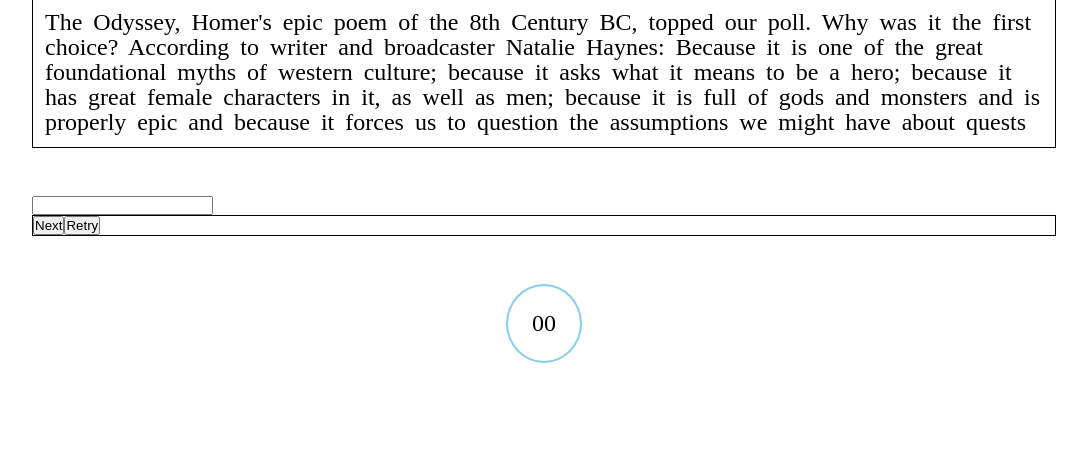
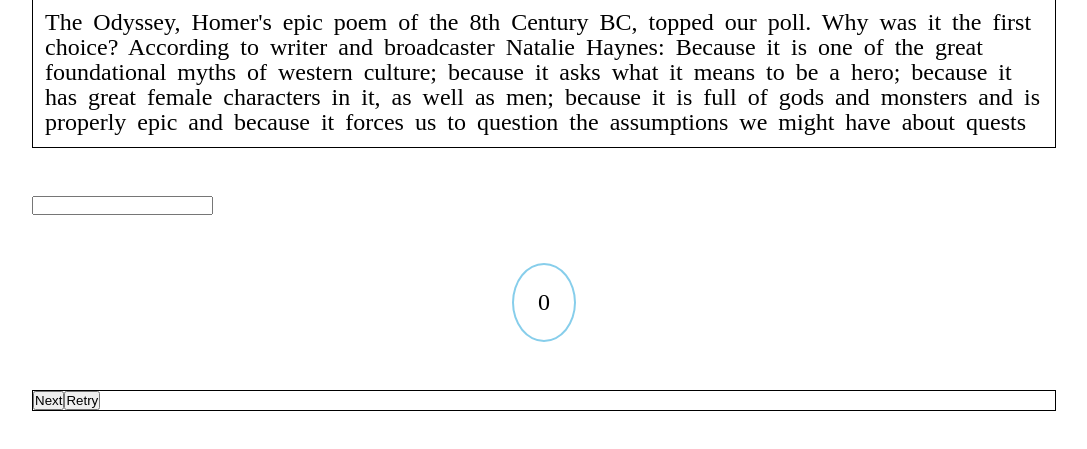
Before and after one commit to AyanDas-99/Typing-test-website, a plain HTML site: page index.html in a window 1280 px wide. Shown: the part 71-520 px from the top of the page, without its empty margins (96-1183 px from the left). Drawn offline with Linux system fonts and the light colour scheme.

Commit message:
Rearranged timer div

```diff
--- a/index.html
+++ b/index.html
@@ -16,12 +16,14 @@
       <a href="#">Login / SignUp</a>
     </nav>
     <div class="display-text"></div>
-    <input type="text" name="input" id="input" cols="80" rows="10">
+    <div class="main">
+      <input type="text" name="input" id="input" cols="80" rows="10">
+      <div class="timer">0</div>
+    </div>
     <div class="controls">
       <button id="next">Next</button>
       <button id="retry">Retry</button>
     </div>
-    <div class="timer">00</div>
   </div>
 
   <script src="js/app.js"></script>
```
